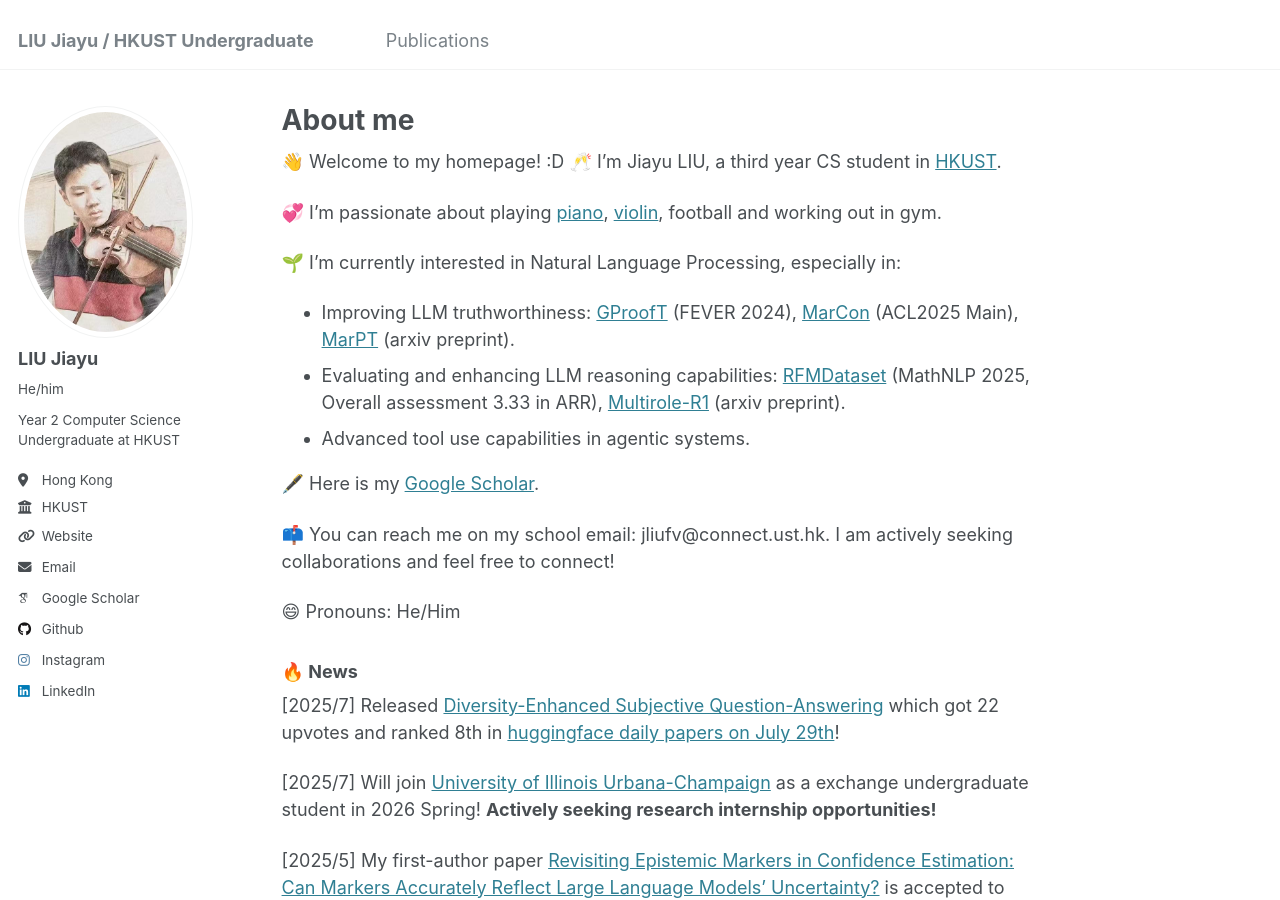
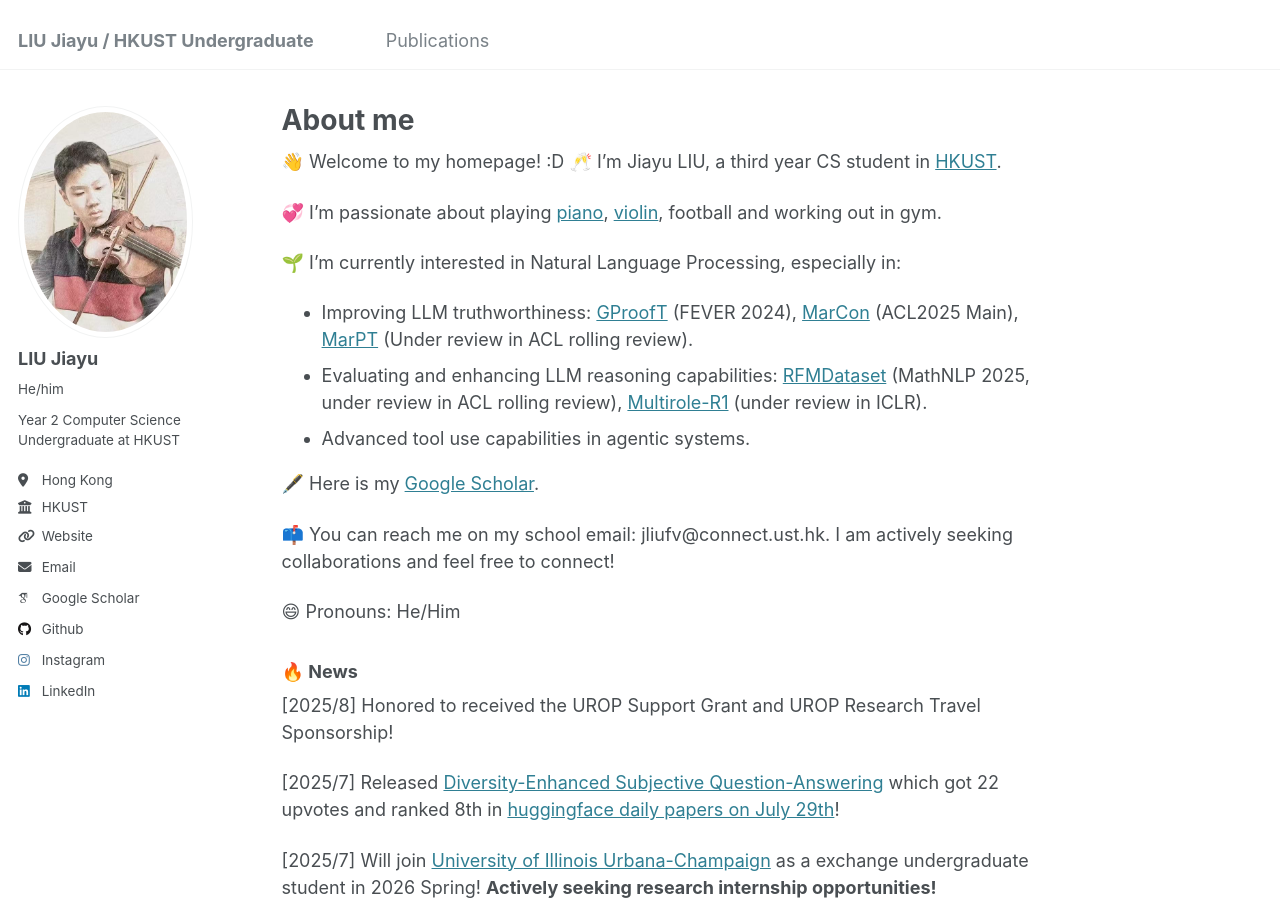
Before and after one commit to JiayuJeff/JiayuJeff.github.io, a Jekyll site: the page built from _pages/about.md, in a window 1280 px wide and 900 px high. Built offline with Jekyll 4.4.1, drawn with Linux system fonts in a browser that asks for light colours; some web fonts are replaced.

Commit message:
Update about.md

```diff
--- a/_pages/about.md
+++ b/_pages/about.md
@@ -16,8 +16,8 @@ redirect_from:
 
 
 🌱 I’m currently interested in Natural Language Processing, especially in:
-- Improving LLM truthworthiness: [GProofT](https://aclanthology.org/2024.fever-1.14.pdf) (FEVER 2024), [MarCon](https://aclanthology.org/2025.acl-short.18.pdf) (ACL2025 Main), [MarPT](https://arxiv.org/abs/2508.08992) (arxiv preprint).
-- Evaluating and enhancing LLM reasoning capabilities: [RFMDataset](https://arxiv.org/pdf/2506.17114) (MathNLP 2025, Overall assessment 3.33 in ARR), [Multirole-R1](https://www.arxiv.org/pdf/2507.20187) (arxiv preprint).
+- Improving LLM truthworthiness: [GProofT](https://aclanthology.org/2024.fever-1.14.pdf) (FEVER 2024), [MarCon](https://aclanthology.org/2025.acl-short.18.pdf) (ACL2025 Main), [MarPT](https://arxiv.org/abs/2508.08992) (Under review in ACL rolling review).
+- Evaluating and enhancing LLM reasoning capabilities: [RFMDataset](https://arxiv.org/pdf/2506.17114) (MathNLP 2025, under review in ACL rolling review), [Multirole-R1](https://www.arxiv.org/pdf/2507.20187) (under review in ICLR).
 - Advanced tool use capabilities in agentic systems.
 
 
@@ -37,6 +37,8 @@ redirect_from:
 
 
 ### &#128293; News
+
+[2025/8] Honored to received the UROP Support Grant and UROP Research Travel Sponsorship!
 
 [2025/7] Released [Diversity-Enhanced Subjective Question-Answering](https://huggingface.co/papers/2507.20187) which got 22 upvotes and ranked 8th in [huggingface daily papers on July 29th](https://huggingface.co/papers/date/2025-07-29)!
 
```
